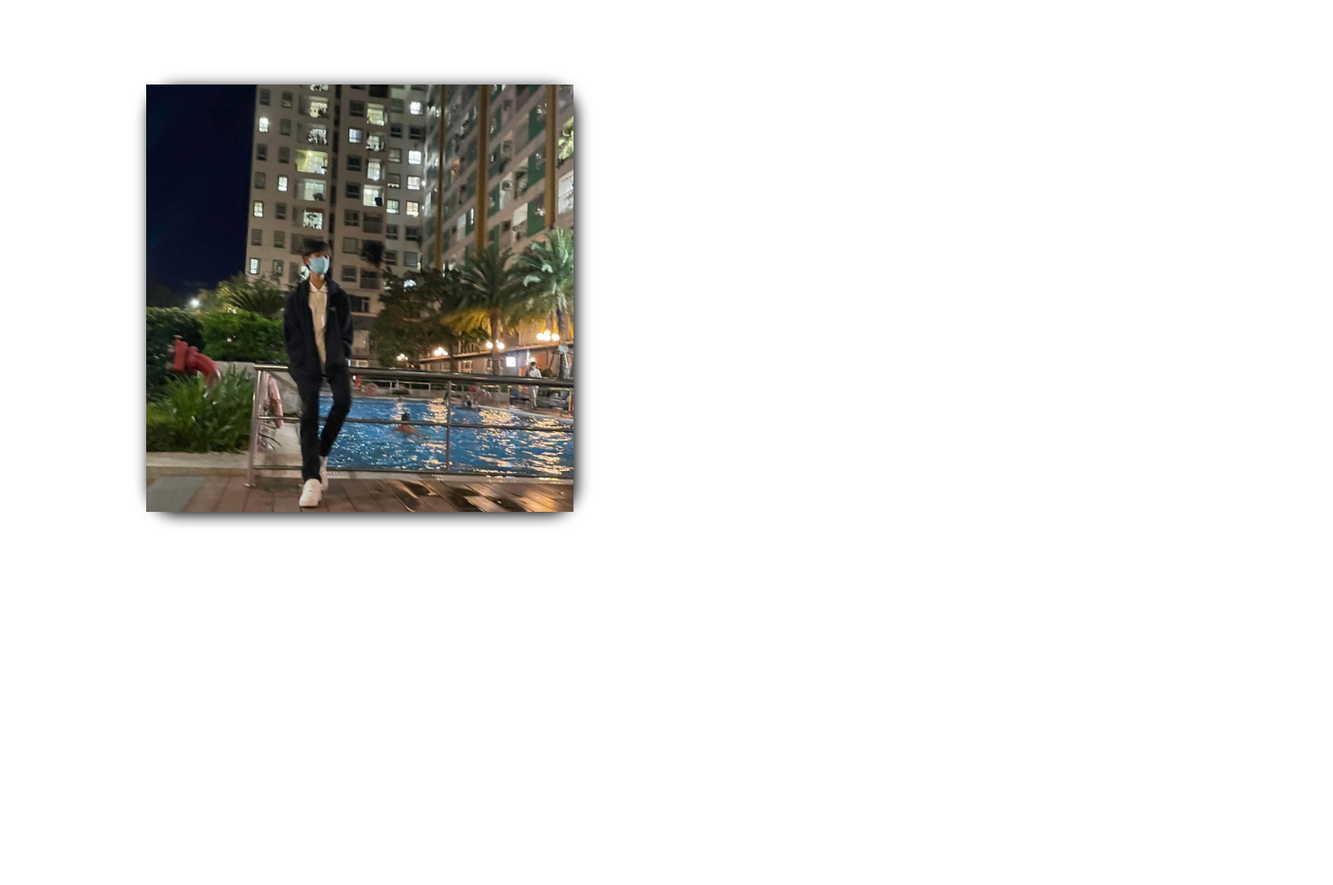
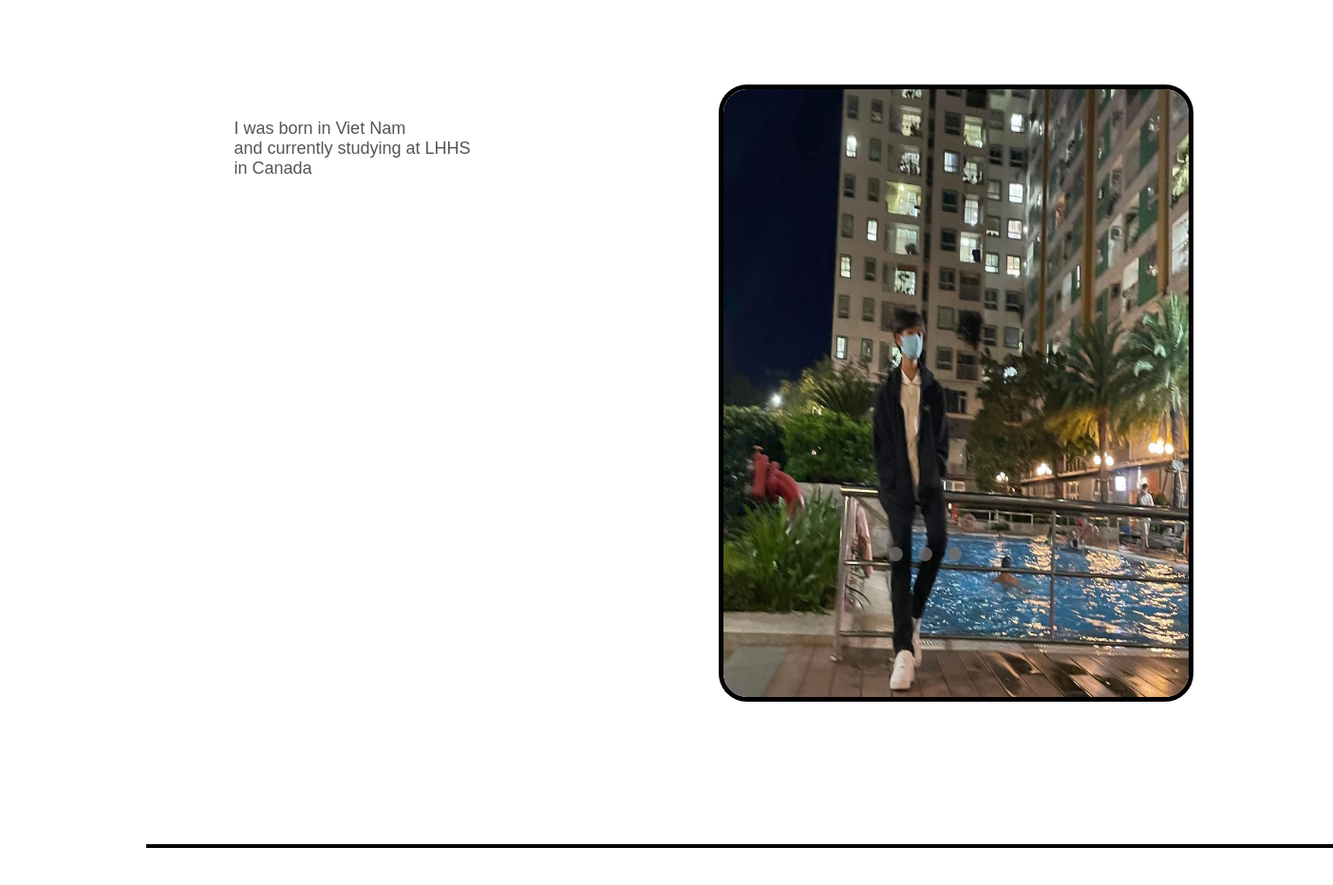
Before and after one commit to nguyennhatminh2710/MinhCoder271007, a plain HTML site: page index.html in a window 1280 px wide. Shown: the part 680-1612 px from the top of the page at 95% size, 1404 px wide, since content can reach past the window. Before the commit the page ends 1569 px from the top, so only its background shows below. Drawn offline with Linux system fonts and the light colour scheme.

Commit message:
Add files via upload

```diff
--- a/index.html
+++ b/index.html
@@ -44,19 +44,31 @@
 
   </div>
  <div class="About">
+            <div class="content-nhatminh">
+                  <p>I was born in Viet Nam
+                        <br>and currently studying at LHHS
+                        <br>in Canada
+                  </p>
+            </div>
+
       <div class="images">
-            <img src="./img1.jpg" alt="" class="image_1">
-            <!--<img src="./img_2.jpg" alt="" class="image_2">-->
-           <!-- <img src="./img_3.jpg" alt="" class="iamge_3">-->
+            <img src="./img1.jpg" alt="" class="image1">
+            <!--<img src="./img_2.jpg" alt="" class="image1 image1-selected">-->
+          <!--  <img src="./img_3.jpg" alt="" class="iamge1">-->
+           <div class="btnimg">
+            <div class="btn1 "></div>
+            <div class="btn2 button1"></div>
+            <div class="btn3 "></div>
+      </div>
+      </div>
 
-      </div>
-      <div class="btn-img">
-            <div class="btn1"></div>
-            <div class="btn2"></div>
-            <div class="btn3"></div>
+ </div>
+ <div class="horizontal-line2">
 
-      </div>
  </div>
+ <section class="My_Project">
+
+ </section>
  <script src="main.js"></script>
 
 
--- a/style.css
+++ b/style.css
@@ -85,7 +85,7 @@ section{
   display: flex;
   padding-top: 140px;
   margin-left: 20%;
-  box-sizing: border-box;
+
 }
 .introduce {
   margin-left: 12%;
@@ -133,38 +133,103 @@ section{
 .icon-contact:hover {
   cursor: pointer;
 }
-.About {
-  width: 1000px;
-  height: 80px;
-}
-.content-video {
-  width: 1000px;
-  height: 80vh;
-}
+
+
 .horizontal-line {
-  width: 1000px;
+  width: 1250px;
   height: 0.5x;
   background-color: black;
   padding: 2px;
   margin-left: 12%;
   margin-top: 5%;
 }
+.horizontal-line2 {
+  width: 1250px;
+  height: 0.5x;
+  background-color: black;
+  padding: 2px;
+  margin-left: 12%;
+
+
+}
 .About{
   height: 100vh;
   margin-top: 8%;
-  margin-left: 12%;
+  margin-left: 5%;
+  display: flex;
  /* overflow: hidden;*/
 }
 .images{
   display: flex;
   justify-content:left;
-  height:450px;
-  width: 450px;
-  box-shadow: 3px 3px 16px rgba(0,0,0.7);
-  border-radius:30px;
+  height:650px;
+  width: 500px;
+
+ margin-left: 5%;
 
 }
 .images img{
+    border: 5px solid black;
+  border-radius:30px;
   height:100%;
   width: 100%;
 }
+.btnimg{
+    display:flex;
+    justify-content:left;
+    position: absolute;
+    margin-top: 38%;
+    margin-left: 14%;
+    gap:1rem;
+}
+.btn1:hover{
+  cursor: pointer;
+  opacity:2;
+  background-color: rgba(187, 190, 192, 0.53);
+}
+.btn2:hover{
+  cursor: pointer;
+  opacity:2;
+  background-color: rgba(187, 190, 192, 0.53);
+}
+.btn3:hover{
+  cursor: pointer;
+  opacity:2;
+  background-color: rgba(187, 190, 192, 0.53);
+}
+.btn1{
+  width: 15px;
+  height:15px;
+  display: inline-block;
+  border-radius: 30px;
+  background-color: rgba(107, 105, 103, 0.788);
+  box-shadow: 3px 3px 16px rgba(0,0,0.7);
+}
+.btn2{
+  width: 15px;
+  height:15px;
+  display: inline-block;
+  border-radius: 30px;
+  background-color: rgba(107, 105, 103, 0.788);
+  box-shadow: 3px 3px 16px rgba(0,0,0.7);
+}
+.btn3{
+  width: 15px;
+  height:15px;
+  display: inline-block;
+  border-radius: 30px;
+  background-color: rgba(107, 105, 103, 0.788);
+  box-shadow: 3px 3px 16px rgba(0,0,0.7);
+}
+.content-nhatminh{
+  width: 450px;
+  height: 450px;
+  margin-left: 15%;
+
+
+}
+.content-nhatminh p{
+  font-size: 18px;
+  margin-top: 8%;
+
+}
```
